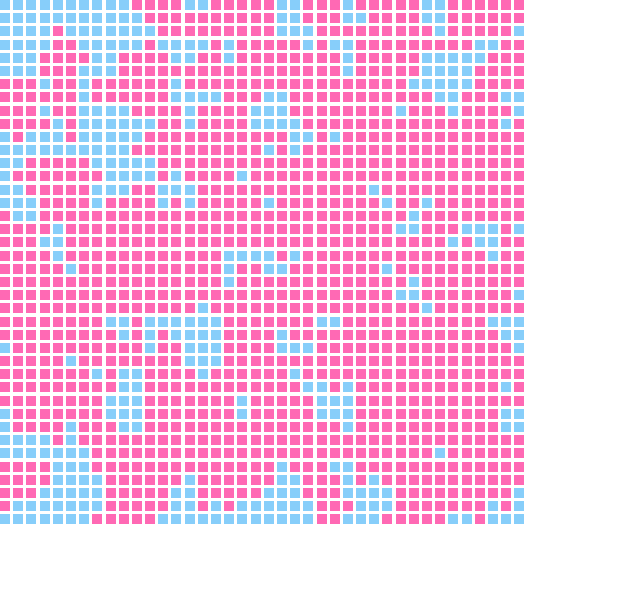
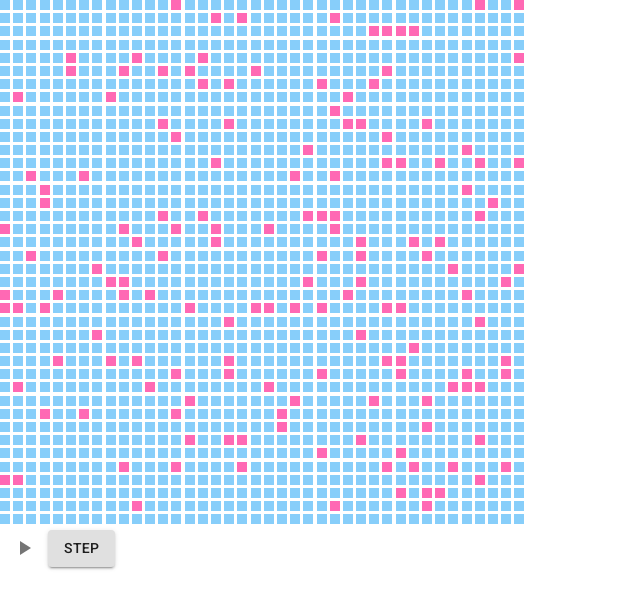
Before and after one commit to naomistuart/virus-animation, a React (Create React App) app: page / in a window 1280 px wide. Shown: the top 608 px of the page, without its empty margins (0-640 px from the left). Built offline with nearby package versions, Linux system fonts and the light colour scheme.

Commit message:
add playback controls (start/pause and step)

```diff
--- a/package.json
+++ b/package.json
@@ -3,6 +3,8 @@
   "version": "0.1.0",
   "private": true,
   "dependencies": {
+    "@material-ui/core": "^4.9.11",
+    "@material-ui/icons": "^4.9.1",
     "@testing-library/jest-dom": "^4.2.4",
     "@testing-library/react": "^9.3.2",
     "@testing-library/user-event": "^7.1.2",
--- a/public/index.html
+++ b/public/index.html
@@ -3,6 +3,7 @@
   <head>
     <meta charset="utf-8" />
     <link rel="icon" href="%PUBLIC_URL%/favicon.ico" />
+    <link rel="stylesheet" href="https://fonts.googleapis.com/css?family=Roboto:300,400,500,700&display=swap" />
     <meta name="viewport" content="width=device-width, initial-scale=1" />
     <meta name="theme-color" content="#000000" />
     <meta
--- a/src/Components/Grid.js
+++ b/src/Components/Grid.js
@@ -1,5 +1,9 @@
 import React from 'react';
 import Node from './Node';
+import Button from '@material-ui/core/Button';
+import IconButton from '@material-ui/core/IconButton';
+import PlayArrowIcon from '@material-ui/icons/PlayArrow';
+import PauseIcon from '@material-ui/icons/Pause';
 
 class Grid extends React.Component {
 
@@ -7,9 +11,13 @@ class Grid extends React.Component {
         super(props);
         this.state = {
             nodeGrid: [],
-            statusGrid: []
+            statusGrid: [],
+            playAnimation: false
         }
+        this.handlePlayButtonClick = this.handlePlayButtonClick.bind(this);
+        this.handleStepButtonClick = this.handleStepButtonClick.bind(this);
         this.findNumberOfInfectedNeighbours = this.findNumberOfInfectedNeighbours.bind(this);
+
     }
 
     componentDidMount() {
@@ -33,15 +41,32 @@ class Grid extends React.Component {
             nodeGrid: initialNodeGrid,
             statusGrid: initialStatusGrid
         });
-
-        // Start animation
-        this.timerID = setInterval(
-            () => this.tick(), this.props.animationSpeed
-        );
     }
 
     componentWillUnmount() {
         clearInterval(this.timerID);
+    }
+
+    handlePlayButtonClick() {
+        if (!this.state.playAnimation) {
+            this.timerID = setInterval(
+                () => this.tick(), this.props.animationSpeed
+            );
+        } else {
+            clearInterval(this.timerID);
+        }
+        this.setState({
+            playAnimation: !this.state.playAnimation
+        });
+    }
+
+    handleStepButtonClick() {
+        this.setState({
+            playAnimation: false,
+        });
+
+        clearInterval(this.timerID);
+        this.tick();
     }
 
     findNumberOfInfectedNeighbours(statusGrid, i, j) {
@@ -65,9 +90,6 @@ class Grid extends React.Component {
 
     tick() {
 
-        // if(!simulation){
-        //     return;
-        // }
         let newNodeGrid = [];
         let newStatusGrid = [];
         let statusGrid = this.state.statusGrid;
@@ -101,7 +123,7 @@ class Grid extends React.Component {
         // Update grids
         this.setState({
             nodeGrid: newNodeGrid,
-            statusGrid: newStatusGrid
+            statusGrid: newStatusGrid,
         });
     }
 
@@ -114,8 +136,17 @@ class Grid extends React.Component {
         };
 
         return (
+            <div>
                 <div style={gridStyle}>
                     {this.state.nodeGrid}
+                </div>
+
+                <IconButton variant="contained" onClick={this.handlePlayButtonClick}>
+                    {this.state.playAnimation ? <PauseIcon /> : <PlayArrowIcon />}
+                </IconButton>
+                <Button variant="contained" onClick={this.handleStepButtonClick}>
+                    Step
+                </Button>
             </div>
         );
     }
```
Also changed, not shown: 1 other file (tests, documents, lock files or other folders). Lines whose indentation alone changed are shown as unchanged.
